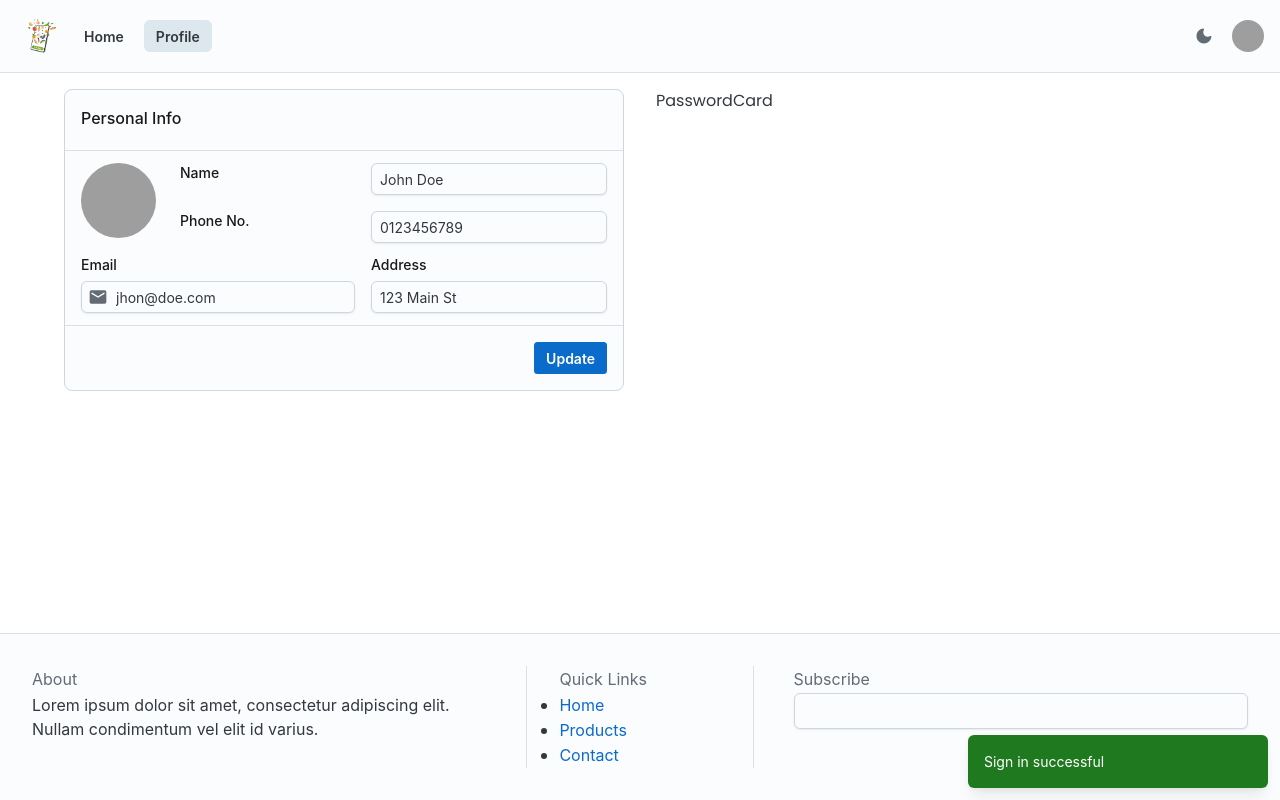
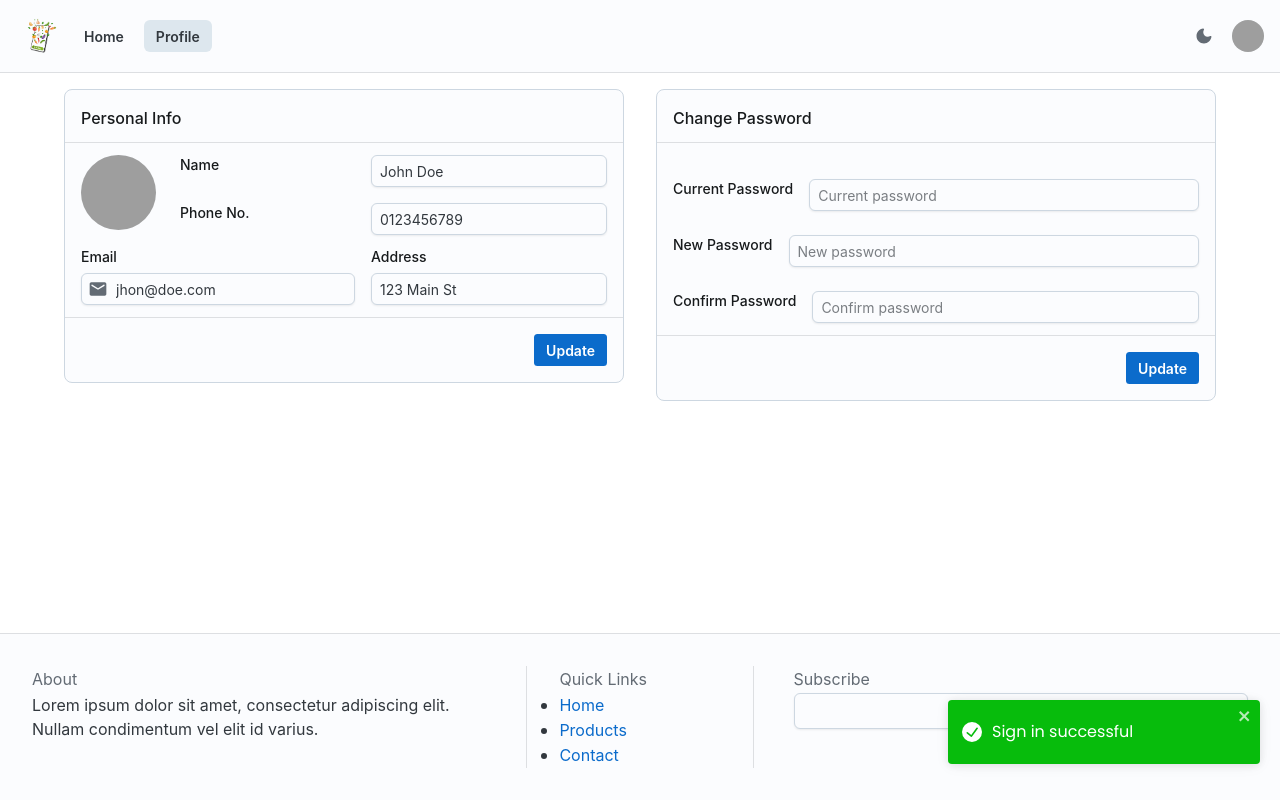
Before and after one commit to iddhi-sulakshana/smart-agriculture-system, a React (Vite) app in the folder frontend/: page /profile in a window 1280 px wide. Both pictures are taken after typing "name@example.com", "Sample123" into the empty fields and a click on the button "Sign in". Built offline with nearby package versions, Linux system fonts and the light colour scheme; grey boxes are pictures that could not be loaded.

Commit message:
Using react-toastifier for notifications

```diff
--- a/frontend/package.json
+++ b/frontend/package.json
@@ -19,7 +19,8 @@
         "jwt-decode": "^4.0.0",
         "react": "^18.2.0",
         "react-dom": "^18.2.0",
-        "react-router-dom": "^6.21.1"
+        "react-router-dom": "^6.21.1",
+        "react-toastify": "^9.1.3"
     },
     "devDependencies": {
         "@types/react": "^18.2.43",
--- a/frontend/src/App.jsx
+++ b/frontend/src/App.jsx
@@ -10,12 +10,10 @@ import Layout from "./components/Layout";
 import Header from "./components/navigation/Header";
 import Footer from "./components/navigation/Footer";
 import SignIn from "./pages/SignIn";
-import SnackBarContext from "./contexts/SnackBarContext";
-import { IconButton, Snackbar } from "@mui/joy";
 import Profile from "./pages/Profile";
+import Notification from "./components/Notification";
 
 function App() {
-    const { open, message, setOpen } = SnackBarContext();
     return (
         <CssVarsProvider disableTransitionOnChange>
             <CssBaseline />
@@ -35,16 +33,7 @@ function App() {
                     <Footer />
                 </Layout.Footer>
             </Layout.Root>
-            {/* Snackbar */}
-            <Snackbar
-                color={message.color}
-                variant="solid"
-                open={open}
-                autoHideDuration={6000}
-                onClose={() => setOpen(false)}
-            >
-                {message.message}
-            </Snackbar>
+            <Notification />
         </CssVarsProvider>
     );
 }
--- /dev/null
+++ b/frontend/src/components/Notification.jsx
@@ -0,0 +1,24 @@
+import { useColorScheme } from "@mui/joy";
+import React from "react";
+// toastifer
+import { ToastContainer } from "react-toastify";
+import "react-toastify/dist/ReactToastify.css";
+
+function Notification() {
+    const { mode } = useColorScheme();
+    return (
+        <ToastContainer
+            position="bottom-right"
+            autoClose={1500}
+            hideProgressBar={false}
+            newestOnTop={false}
+            closeOnClick={true}
+            rtl={false}
+            pauseOnHover
+            theme={mode === "dark" ? "dark" : "colored"}
+            draggable
+        />
+    );
+}
+
+export default Notification;
--- a/frontend/src/components/navigation/CommonNavigation.jsx
+++ b/frontend/src/components/navigation/CommonNavigation.jsx
@@ -26,19 +26,18 @@ import LogoutRoundedIcon from "@mui/icons-material/LogoutRounded";
 import AccountCircleIcon from "@mui/icons-material/AccountCircle";
 // Contexts
 import UserContext from "../../contexts/UserContext";
-import SnackBarContext from "../../contexts/SnackBarContext";
 // Hooks
 import useUserDetails from "../../hooks/useUserDetails";
+import { toast } from "react-toastify";
 
 function CommonNavigation() {
     const { token, setToken } = UserContext();
     const navigate = useNavigate();
-    const { showMessage } = SnackBarContext();
     const { userDetails, loading, error } = useUserDetails();
     function handleLogout() {
         localStorage.removeItem("token");
         setToken(null);
-        showMessage("success", "Sign out successful");
+        toast.success("Sign out successful");
         navigate("/signin");
     }
     return (
--- a/frontend/src/components/profile/PasswordCard.jsx
+++ b/frontend/src/components/profile/PasswordCard.jsx
@@ -1,7 +1,116 @@
-import React from "react";
+import React, { useState } from "react";
+// JOY UI Components
+import {
+    Box,
+    Button,
+    Card,
+    CardActions,
+    CardOverflow,
+    Divider,
+    FormControl,
+    FormLabel,
+    Input,
+    Stack,
+    Typography,
+} from "@mui/joy";
+import { toast } from "react-toastify";
 
 function PasswordCard() {
-    return <div>PasswordCard</div>;
+    const [password, setPassword] = useState("");
+    const [confirmPassword, setConfirmPassword] = useState("");
+    const [currentPassword, setCurrentPassword] = useState("");
+    const handleUpdate = () => {
+        // validate form data
+        if (!currentPassword) {
+            toast.error("Current password is required");
+            return;
+        }
+        if (password !== confirmPassword) {
+            toast.error("Passwords do not match");
+            return;
+        }
+        // TODO: update password
+        // TODO: clear form
+        // TODO: show success message
+        // TODO: show error message
+        toast.success("Password updated successfully");
+    };
+    return (
+        <Card>
+            <Box>
+                <Typography level="title-md">Change Password</Typography>
+            </Box>
+            <Divider />
+            <Stack spacing={3} pt={3}>
+                <FormControl
+                    sx={{
+                        display: "flex",
+                        flexDirection: "row",
+                        justifyContent: "space-between",
+                        gap: 2,
+                    }}
+                >
+                    <FormLabel>Current Password</FormLabel>
+                    <Input
+                        size="sm"
+                        type="password"
+                        placeholder="Current password"
+                        value={currentPassword}
+                        onChange={(e) => setCurrentPassword(e.target.value)}
+                        sx={{ flexGrow: 1 }}
+                    />
+                </FormControl>
+                <FormControl
+                    sx={{
+                        display: "flex",
+                        flexDirection: "row",
+                        justifyContent: "space-between",
+                        gap: 2,
+                    }}
+                >
+                    <FormLabel>New Password</FormLabel>
+                    <Input
+                        size="sm"
+                        type="password"
+                        placeholder="New password"
+                        value={password}
+                        onChange={(e) => setPassword(e.target.value)}
+                        sx={{ flexGrow: 1 }}
+                    />
+                </FormControl>
+                <FormControl
+                    sx={{
+                        display: "flex",
+                        flexDirection: "row",
+                        justifyContent: "space-between",
+                        gap: 2,
+                    }}
+                >
+                    <FormLabel>Confirm Password</FormLabel>
+                    <Input
+                        size="sm"
+                        type="password"
+                        placeholder="Confirm password"
+                        value={confirmPassword}
+                        onChange={(e) => setConfirmPassword(e.target.value)}
+                        sx={{ flexGrow: 1 }}
+                    />
+                </FormControl>
+            </Stack>
+            <CardOverflow
+                sx={{
+                    borderTop: "1px solid",
+                    borderColor: "divider",
+                }}
+            >
+                <CardActions sx={{ alignSelf: "flex-end", pt: 2 }}>
+                    <Button size="sm" variant="solid" onClick={handleUpdate}>
+                        Update
+                    </Button>
+                </CardActions>
+            </CardOverflow>
+        </Card>
+    );
 }
 
 export default PasswordCard;
--- a/frontend/src/components/profile/PersonalCard.jsx
+++ b/frontend/src/components/profile/PersonalCard.jsx
@@ -17,8 +17,7 @@ import {
 import EmailRoundedIcon from "@mui/icons-material/EmailRounded";
 // hooks
 import useUserDetails from "../../hooks/useUserDetails";
-// contexts
-import SnackBarContext from "../../contexts/SnackBarContext";
+import { toast } from "react-toastify";
 
 function PersonalCard() {
     const [name, setName] = useState("");
@@ -26,7 +25,6 @@ function PersonalCard() {
     const [phone, setPhone] = useState("");
     const [address, setAddress] = useState("");
     const [avatar, setAvatar] = useState("");
-    const { showMessage } = SnackBarContext();
     const { userDetails, loading, error } = useUserDetails();
     useEffect(() => {
         if (!loading && !error && userDetails) {
@@ -40,21 +38,21 @@ function PersonalCard() {
     const handleUpdate = () => {
         // validate form data
         if (!name || !email || !phone || !address) {
-            showMessage("error", "Please fill all the fields");
+            toast.error("Please fill all the fields");
             return;
         }
         if (/^[a-zA-Z0-9+_.-]+@[a-zA-Z0-9.-]+$/.test(email) === false) {
-            showMessage("error", "Please enter a valid email");
+            toast.error("Please enter a valid email");
             return;
         }
         // TODO: update user details
         // TODO: show snackbar
         // TODO: update user details
-        showMessage("success", "User details updated successfully");
+        toast.success("User details updated successfully");
     };
     return (
         <Card>
-            <Box mb={1}>
+            <Box>
                 <Typography level="title-md">Personal Info</Typography>
             </Box>
             <Divider />
--- a/frontend/src/contexts/SnackBarContext.jsx
+++ /dev/null
@@ -1,38 +0,0 @@
-import React, { createContext, useContext, useEffect, useState } from "react";
-
-const SnackBar = createContext();
-
-// Create a provider component to wrap the app
-export function SnackBarProvider({ children }) {
-    const [open, setOpen] = useState(false);
-    const [message, setMessage] = useState({
-        state: false,
-        message: "",
-    });
-    const showMessage = (state = false, message = "") => {
-        // switch case to change the color of the snackbar
-        let newColor;
-        switch (state) {
-            case "success":
-                newColor = "success";
-                break;
-            case "error":
-                newColor = "danger";
-                break;
-            case "warning":
-                newColor = "warning";
-                break;
-            default:
-                newColor = "neutral";
-        }
-        setMessage({ color: newColor, message });
-        setOpen(true);
-    };
-    return (
-        <SnackBar.Provider value={{ open, message, showMessage, setOpen }}>
-            {children}
-        </SnackBar.Provider>
-    );
-}
-
-export default () => useContext(SnackBar);
--- a/frontend/src/main.jsx
+++ b/frontend/src/main.jsx
@@ -4,16 +4,13 @@ import App from "./App.jsx";
 import "./index.css";
 import { BrowserRouter } from "react-router-dom";
 import { UserProvider } from "./contexts/UserContext";
-import { SnackBarProvider } from "./contexts/SnackBarContext.jsx";
 
 ReactDOM.createRoot(document.getElementById("root")).render(
     <React.StrictMode>
         {/* providers goes here */}
         <BrowserRouter>
             <UserProvider>
-                <SnackBarProvider>
-                    <App />
-                </SnackBarProvider>
+                <App />
             </UserProvider>
         </BrowserRouter>
     </React.StrictMode>
```
Also changed, not shown: frontend/src/components/signin/SignInForm.jsx (+4 -5 lines), frontend/src/hooks/useUserDetails.js (+1 -6 lines), 1 other file (tests, documents, lock files or other folders).
